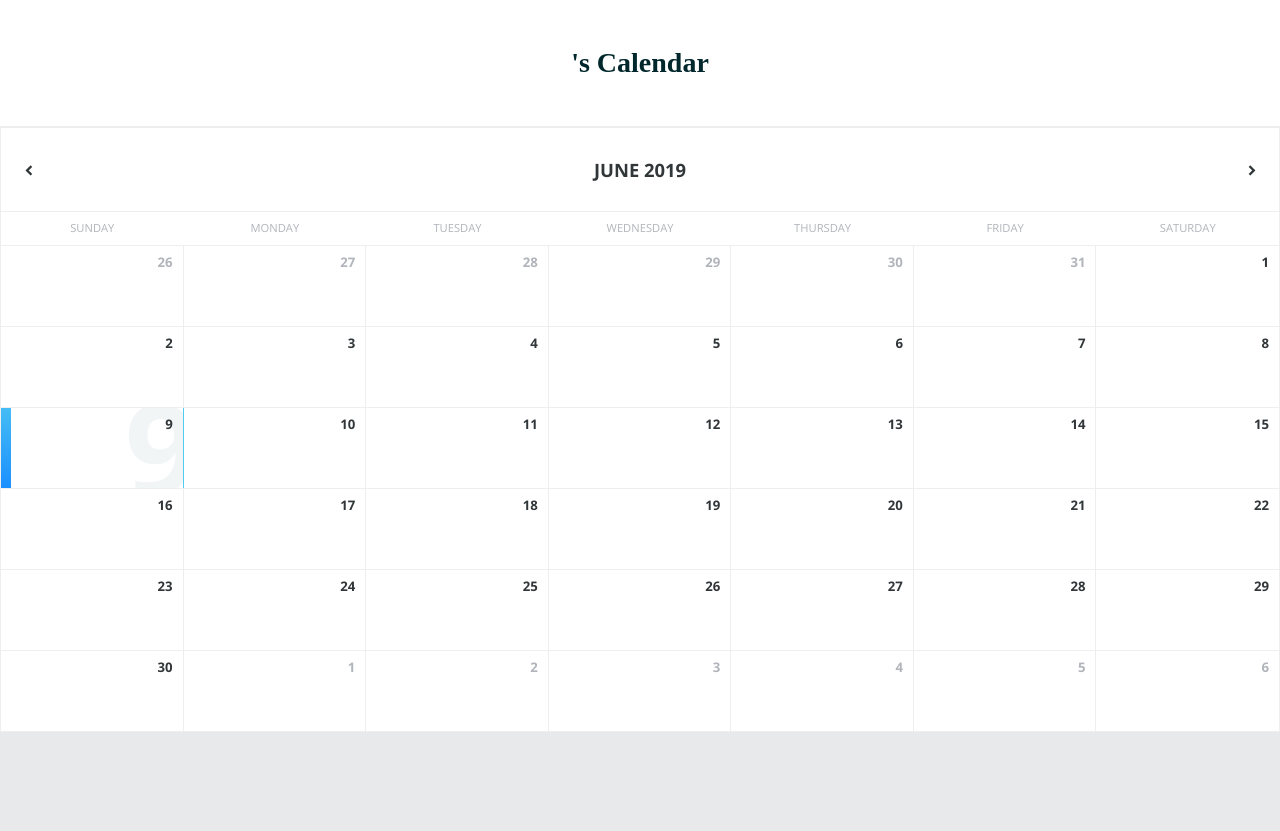
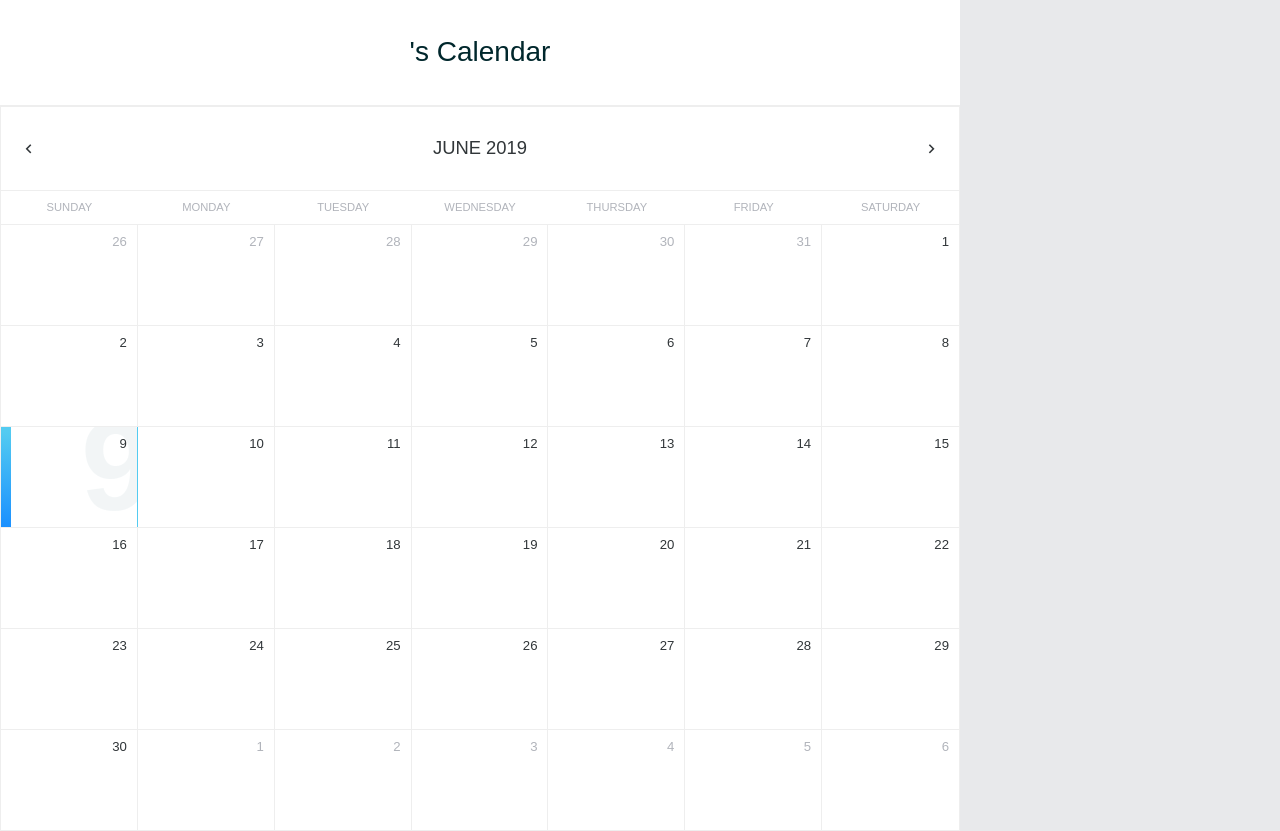
Before and after one commit to sarahcheatham/calendar, a React (Create React App) app: page / in a window 1280 px wide. Before the commit the page ends 800 px from the top, so only its background shows below. Built offline with nearby package versions, Linux system fonts and the light colour scheme.

Commit message:
starting on form

```diff
--- a/src/App.css
+++ b/src/App.css
@@ -39,6 +39,8 @@
   --neutral-color: #fff;
   --other-color: #EE5553;
   --black-color: #00272C;
+  --coral-cloud: #E5AEA1;
+  --post-it: #F9F9ED;
   /* margin-top: 5%; */
   /* --neutral-color: #F7F7F7; */
 }
@@ -50,26 +52,32 @@
   box-sizing: border-box;
 }
 
+/* changes the background of the entire app */
 body {
-    font-family: 'Open Sans', 'Helvetica Neue', 'Helvetica', 'Arial', sans-serif;
-    font-size: 1em;
-    font-weight: 300;
-    line-height: 1.5;
-    color: var(--text-color);
-    background: var(--bg-color);
-    position: relative;
+  font-family: museo-sans-rounded, sans-serif;
+  font-style: normal;
+  font-weight: 100;
+  /* font-family: 'Open Sans', 'Helvetica Neue', 'Helvetica', 'Arial', sans-serif; */
+  /* font-weight: 300; */
+  font-size: 1em;
+  line-height: 1.5;
+  color: var(--text-color);
+  background: var(--bg-color);
+  /* background: var(--post-it); */
+  position: relative;
 }
 
 header {
   display: block;
-  width: 100%;
-  padding: 1.75em 0;
+  /* width: 100%; */
+  width: 75%;
+  padding: 3% 0%;
+  /* padding: 1.75em 0; */
   border-bottom: 1px solid var(--border-color);
   background: var(--neutral-color);
-  font-family: benton-modern-display, serif;
-  font-weight: 600;
+  font-family: proxima-nova, sans-serif;
   font-style: normal;
-  /* margin-top: 5%; */
+  font-weight: 300;
 }
 
 #calhead {
@@ -135,14 +143,22 @@ main {
 .calendar {
   display: block;
   position: relative;
-  width: 100%;
+  /* width: 100%; */
+  width: 75%;
   background: var(--neutral-color);
   border: 1px solid var(--border-color);
 }
 
+/* changes the month year at the top of the calendar */
 .calendar .header {
   text-transform: uppercase;
-  font-weight: 700;
+  /* font-weight: 700; */
+  /* font-family: proxima-nova, sans-serif;
+  font-style: normal;
+  font-weight: 400; */
+  font-family: museo-sans-rounded, sans-serif;
+  font-style: normal;
+  font-weight: 500;
   font-size: 115%;
   padding: 1.5em 0;
   border-bottom: 1px solid var(--border-color);
@@ -167,10 +183,15 @@ main {
   margin-right: 1em;
 }
 
+/* changes the days of the week at the top of calendar */
 .calendar .days {
   text-transform: uppercase;
-  font-weight: 400;
+  font-family: museo-sans-rounded, sans-serif;
+  font-style: normal;
+  font-weight: 300;
+  /* font-weight: 400; */
   color: var(--text-color-light);
+  /* color: var(--coral-cloud); */
   font-size: 70%;
   padding: .75em 0;
   border-bottom: 1px solid var(--border-color);
@@ -178,7 +199,7 @@ main {
 
 .calendar .body .cell {
   position: relative;
-  height: 5em;
+  height: 6.25em;
   border-right: 1px solid var(--border-color);
   overflow: hidden;
   cursor: pointer;
@@ -215,7 +236,13 @@ main {
   line-height: 1;
   top: .75em;
   right: .75em;
-  font-weight: 700;
+  /* font-weight: 700; */
+  font-family: museo-sans-rounded, sans-serif;
+  font-style: normal;
+  font-weight: 500;
+  /* font-family: proxima-nova-condensed, sans-serif;
+  font-style: normal;
+  font-weight: 600; */
 }
 
 .calendar .body .disabled {
@@ -223,6 +250,7 @@ main {
   pointer-events: none;
 }
 
+/* changes the bigger light number in the background of each date box */
 .calendar .body .cell .bg {
   font-weight: 700;
   line-height: 1;
@@ -243,6 +271,8 @@ main {
 
 .calendar .body .col {
   flex-grow: 0;
+  /* flex-basis: calc(70%/7); */
   flex-basis: calc(100%/7);
   width: calc(100%/7);
+  /* width: calc(70%/7); */
 }
--- a/src/App.js
+++ b/src/App.js
@@ -5,7 +5,7 @@ import Calendar from './components/Calendar';
 
  class App extends Component {
    constructor(){
-     super();
+    super();
     this.state = {
       users: []
     }
--- a/src/components/Calendar.js
+++ b/src/components/Calendar.js
@@ -7,6 +7,7 @@ class Calendar extends React.Component {
         selectedDate: new Date()
     };
 
+    // renders the month and year header of the calendar
     renderHeader(){
         const dateFormat = "MMMM YYYY";
         return (
@@ -24,9 +25,9 @@ class Calendar extends React.Component {
                 </div>
             </div>
         )
-
     }
 
+    // renders the days of the week labels on the calendar
     renderDays(){
         const dateFormat = "dddd";
         const days = [];
@@ -40,11 +41,10 @@ class Calendar extends React.Component {
                 </div>
             );
         }
-
         return <div className="days row">{days}</div>;
-
     }
 
+    // renders the date boxes of the calendar
     renderCells(){
         const { currentMonth, selectedDate} = this.state;
         const monthStart = dateFns.startOfMonth(currentMonth);
--- a/src/components/Header.js
+++ b/src/components/Header.js
@@ -6,7 +6,7 @@ const Header = (props) => {
         <header id="calhead">
             <span>{userName}'s Calendar</span>
         </header>
-    )
+    );
 }
 
 export default Header;
```
